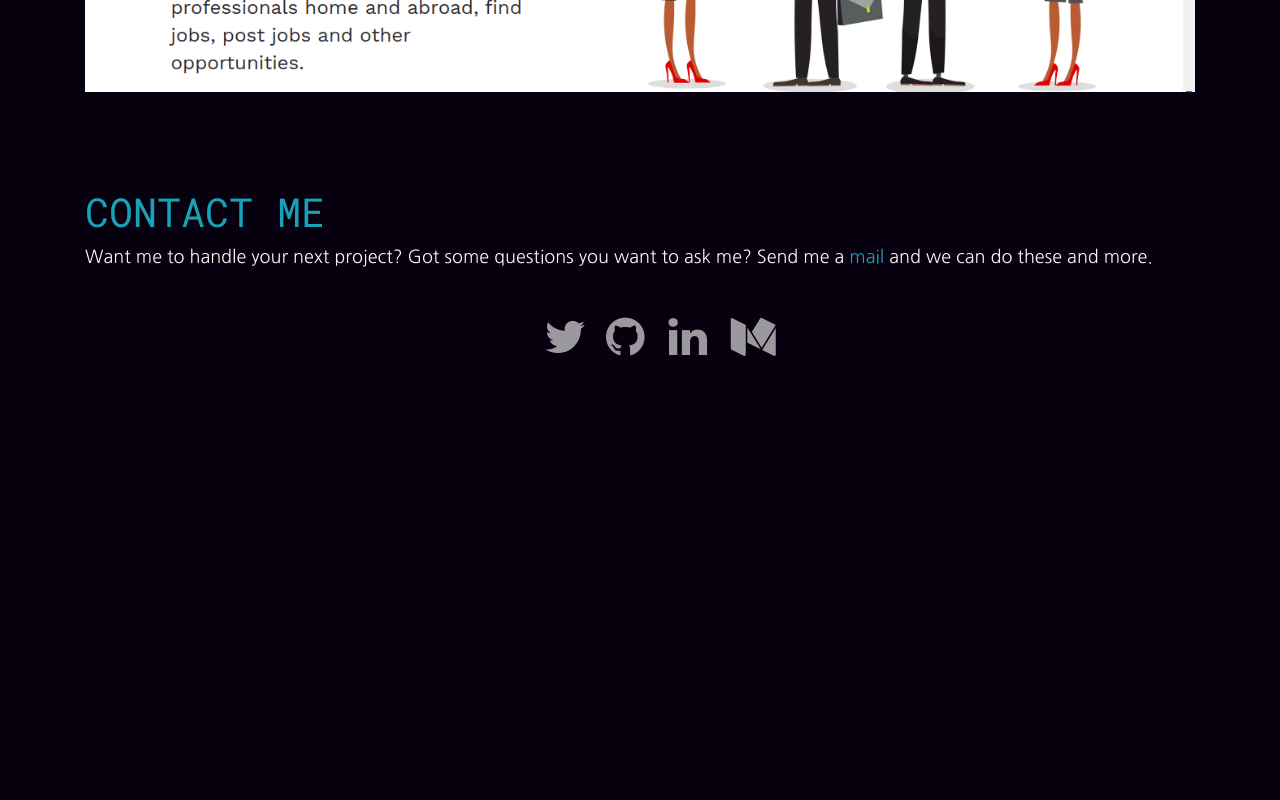
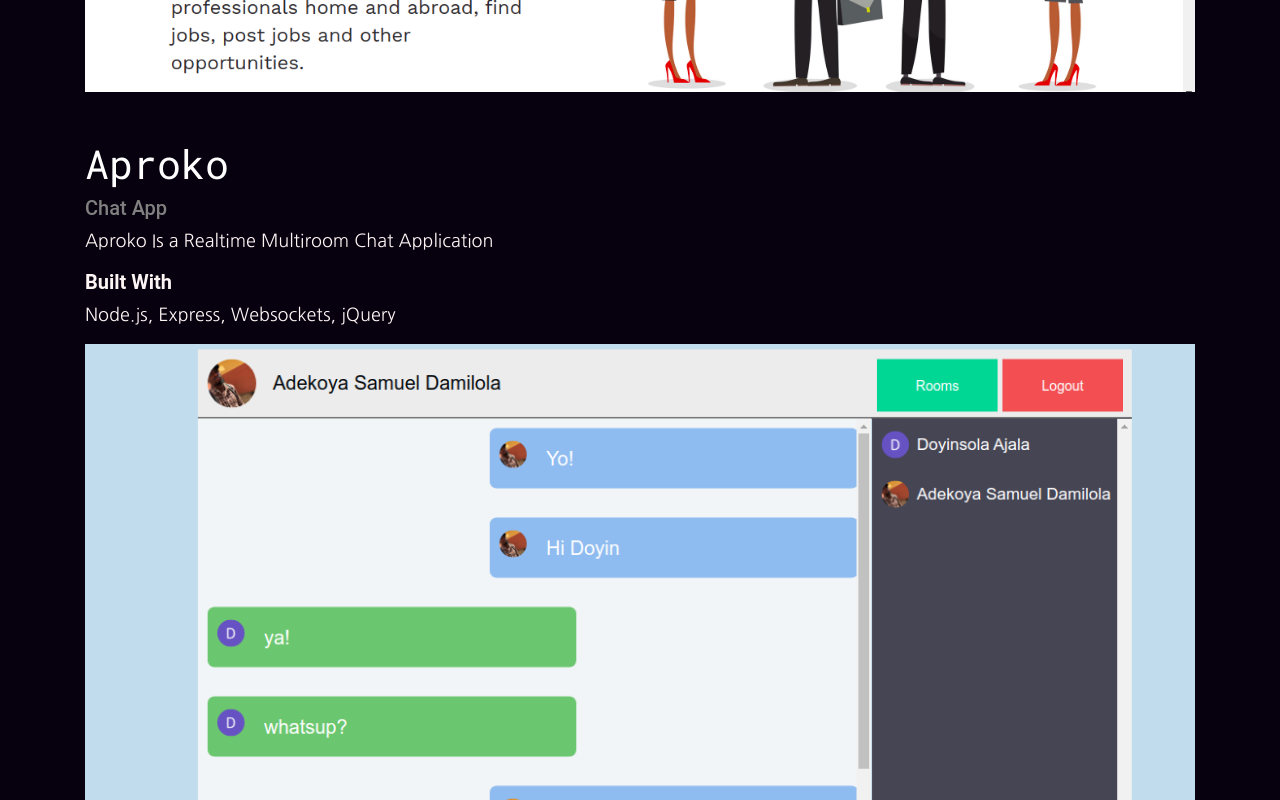
Before and after one commit to damildrizzy/portfolio-page, a React (Create React App) app: page / in a window 1280 px wide. Shown: the part 3500-4300 px from the top of the page. Before the commit the page ends 3877 px from the top, so only its background shows below. Built offline with nearby package versions, Linux system fonts and the light colour scheme.

Commit message:
updated projects

```diff
--- a/src/components/header.js
+++ b/src/components/header.js
@@ -15,7 +15,7 @@ class Header extends Component{
                                     <h1 className="pt-5 display-4">Hi. I'm <span> Dami.</span></h1>
                                     <h4 className="">Web Developer</h4>
                                     <div className="align-items-center py-3">
-                                        <a className="btn btn-primary btn-lg" href="https://drive.google.com/open?id=1Hw3RLf4shSIZKlNHMVRkYPcsQdb6Ge6U" target="_blank" rel="noopener noreferrer"><span> Download CV</span></a>
+                                        <a className="btn btn-primary btn-lg" href="https://drive.google.com/open?id=1KNilXHSa3VkRC5G-K9KVXAgsXsuparQ4" target="_blank" rel="noopener noreferrer"><span> Download CV</span></a>
 
                                     </div>
                                 </div>
--- a/src/components/jobs.js
+++ b/src/components/jobs.js
@@ -1,6 +1,8 @@
 import eth from "../img/jobs/eth.png";
 import networked from "../img/jobs/networked.png";
-import crypto from "../img/jobs/crypto.png"
+import crypto from "../img/jobs/crypto.png";
+import chat from "../img/jobs/chat.png";
+
 
 const jobs = [
     {
@@ -32,6 +34,17 @@ const jobs = [
         'tech': 'Python, Flask',
         'url': 'https://networked.ng/',
         'image': networked
+    },
+
+    {
+        'id': 4,
+        'name': 'Aproko',
+        'type': 'Chat App',
+        'description': "Aproko Is a Realtime Multiroom Chat Application",
+        'tech': 'Node.js, Express, Websockets, jQuery',
+        'url': 'https://aproko.herokuapp.com',
+        'image': chat
+
     }
 
 
```
Also changed, not shown: src/img/jobs/chat.png (added).
